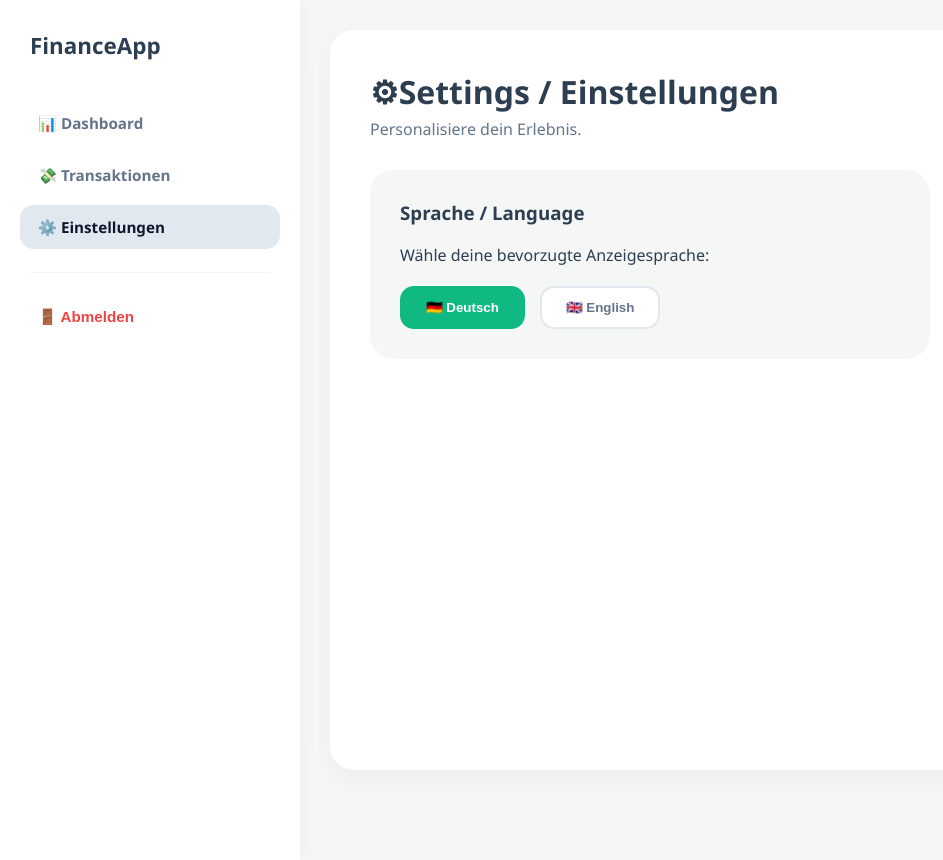
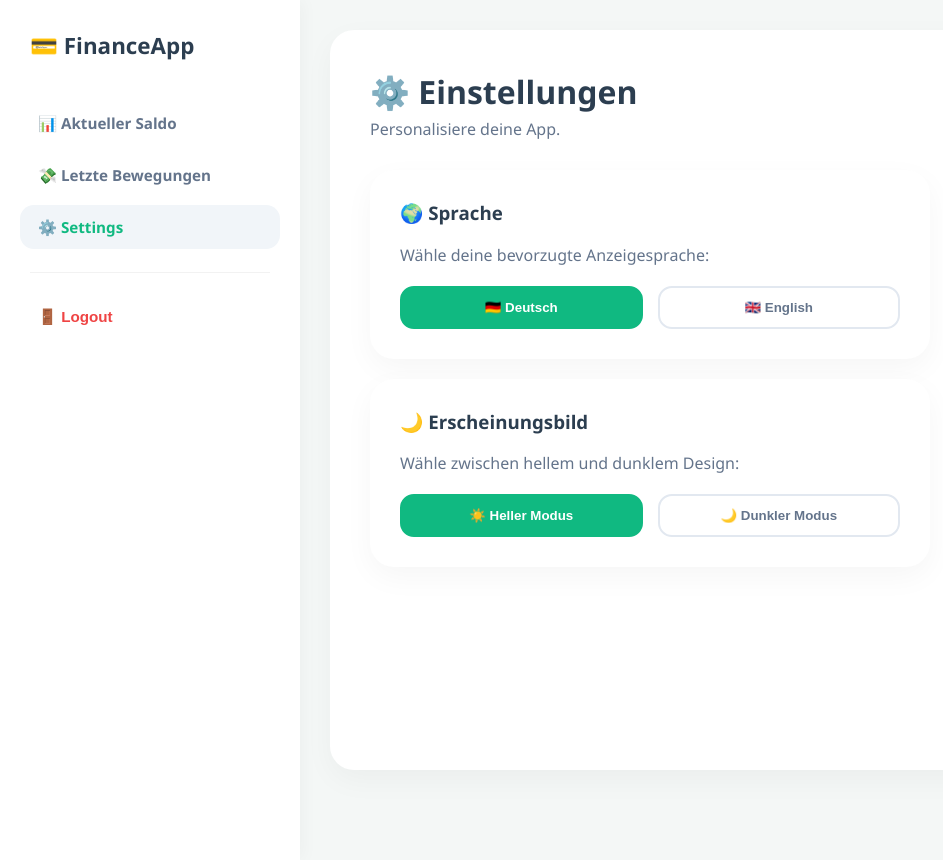
Before and after one commit to mschwan19/personal-finance-dashboard, a Vue app in the folder frontend/: page /settings in a window 1280 px wide. Shown: the whole page, without its empty margins (0-943 px from the left). Built offline with nearby package versions, Linux system fonts and the light colour scheme.

Commit message:
feat: implement persistent dark mode theme with dynamic UI adjustments

```diff
--- a/frontend/src/assets/main.css
+++ b/frontend/src/assets/main.css
@@ -5,9 +5,19 @@
     --text-main: #2c3e50;
     --text-muted: #64748b;
     --white: #ffffff;
+    --bg-hover: #f1f5f9;
     --radius-lg: 24px;
     --radius-md: 14px;
     --shadow-soft: 0 10px 30px rgba(0,0,0,0.04);
+}
+
+:root.dark-mode {
+    --bg-gray: #0f172a;      /* Sehr dunkles Blau-Grau für den Hintergrund */
+    --white: #1e293b;        /* Etwas helleres Dunkelgrau für die Karten */
+    --text-main: #f8fafc;    /* Weißer Text */
+    --text-muted: #94a3b8;
+    --bg-hover: #334155;
+    --shadow-soft: 0 10px 30px rgba(0,0,0,0.3); /* Stärkerer Schatten für Tiefe */
 }
 
 body {
@@ -18,3 +28,7 @@ body {
     color: var(--text-main);
     -webkit-font-smoothing: antialiased;
 }
+
+.content-box, .kpi-card, .sidebar, .content-card, .modal-card, .settings-card, .transaction-item, input, select {
+    transition: background-color 0.3s ease, color 0.3s ease, border-color 0.3s ease;
+}
--- a/frontend/src/components/Sidebar.vue
+++ b/frontend/src/components/Sidebar.vue
@@ -1,10 +1,10 @@
 <script setup>
 import { useRouter } from 'vue-router'
+import { t } from '../utils/i18n'
 
 const router = useRouter()
 
 const logout = () => {
-  // Später: Login-Logik/Token löschen
   router.push('/login')
 }
 </script>
@@ -12,18 +12,18 @@ const logout = () => {
 <template>
   <aside class="sidebar">
     <div class="logo">
-      <h2>FinanceApp</h2>
+      <h2>💳 FinanceApp</h2>
     </div>
 
     <nav class="menu">
-      <router-link to="/" class="nav-item">📊 Dashboard</router-link>
-      <router-link to="/transactions" class="nav-item">💸 Transaktionen</router-link>
-      <router-link to="/settings" class="nav-item">⚙️ Einstellungen</router-link>
+      <router-link to="/" class="nav-item">📊 {{ t('dashboard.currentBalance') }}</router-link>
+      <router-link to="/transactions" class="nav-item">💸 {{ t('dashboard.recentMovements') }}</router-link>
+      <router-link to="/settings" class="nav-item">⚙️ Settings</router-link>
 
       <div class="divider"></div>
 
       <button @click="logout" class="nav-item logout-btn">
-        🚪 Abmelden
+        🚪 Logout
       </button>
     </nav>
   </aside>
@@ -68,21 +68,26 @@ const logout = () => {
   align-items: center;
 }
 
+/* GEÄNDERT: Nutzt jetzt die CSS-Variable für den Hintergrund */
 .nav-item:hover {
-  background-color: #f8fafc;
+  background-color: var(--bg-hover);
   color: var(--text-main);
   transform: translateX(4px);
 }
 
 .router-link-active {
-  background-color: #e2e8f0;
-  color: #0f172a;
+  background-color: var(--bg-hover); /* Auch hier die Variable nutzen */
+  color: var(--primary); /* Highlight-Farbe für den aktiven Link */
 }
 
 .divider {
   height: 1px;
-  background-color: #f1f5f9;
+  background-color: rgba(0, 0, 0, 0.05);
   margin: 15px 10px;
+}
+
+:root.dark-mode .divider {
+  background-color: rgba(255, 255, 255, 0.05);
 }
 
 .logout-btn {
@@ -93,4 +98,8 @@ const logout = () => {
   background-color: #fef2f2;
   color: #dc2626;
 }
+
+:root.dark-mode .logout-btn:hover {
+  background-color: rgba(239, 68, 68, 0.1);
+}
 </style>
--- a/frontend/src/utils/i18n.js
+++ b/frontend/src/utils/i18n.js
@@ -43,6 +43,16 @@ const dictionaries = {
             select: "Please select...",
             save: "Save",
             saving: "Saving..."
+        },
+        settings: {
+            title: "⚙️ Settings",
+            subtitle: "Personalize your app.",
+            language: "🌍 Language",
+            langDesc: "Choose your preferred display language:",
+            appearance: "🌙 Appearance",
+            themeDesc: "Choose between light and dark mode:",
+            lightMode: "☀️ Light Mode",
+            darkMode: "🌙 Dark Mode"
         }
     },
     de: {
@@ -85,6 +95,16 @@ const dictionaries = {
             select: "Bitte wählen...",
             save: "Speichern",
             saving: "Speichert..."
+        },
+        settings: {
+            title: "⚙️ Einstellungen",
+            subtitle: "Personalisiere deine App.",
+            language: "🌍 Sprache",
+            langDesc: "Wähle deine bevorzugte Anzeigesprache:",
+            appearance: "🌙 Erscheinungsbild",
+            themeDesc: "Wähle zwischen hellem und dunklem Design:",
+            lightMode: "☀️ Heller Modus",
+            darkMode: "🌙 Dunkler Modus"
         }
     }
 }
--- /dev/null
+++ b/frontend/src/utils/theme.js
@@ -0,0 +1,18 @@
+import { ref, watch } from 'vue'
+
+// Schauen, ob im Browser-Speicher schon ein Theme liegt, sonst 'light'
+const savedTheme = localStorage.getItem('finance-theme') || 'light'
+
+// Das ist unser reaktiver Schalter
+export const isDarkMode = ref(savedTheme === 'dark')
+
+// Vue beobachtet diesen Schalter. Wenn er sich ändert, wird das Design angepasst.
+watch(isDarkMode, (newVal) => {
+    if (newVal) {
+        document.documentElement.classList.add('dark-mode')
+        localStorage.setItem('finance-theme', 'dark')
+    } else {
+        document.documentElement.classList.remove('dark-mode')
+        localStorage.setItem('finance-theme', 'light')
+    }
+}, { immediate: true }) // immediate: true führt das direkt beim Starten der App aus!
--- a/frontend/src/views/SettingsView.vue
+++ b/frontend/src/views/SettingsView.vue
@@ -1,37 +1,64 @@
 <script setup>
 import { currentLocale, t } from '../utils/i18n'
+import { isDarkMode } from '../utils/theme' // Importiere den Theme-Schalter
 
 const setLanguage = (lang) => {
   currentLocale.value = lang
+}
+
+const setTheme = (isDark) => {
+  isDarkMode.value = isDark
 }
 </script>
 
 <template>
   <div class="settings-page">
     <header class="settings-header">
-      <h2>⚙Settings / Einstellungen</h2>
-      <p class="subtitle">Personalisiere dein Erlebnis.</p>
+      <h2>{{ t('settings.title') }}</h2>
+      <p class="subtitle">{{ t('settings.subtitle') }}</p>
     </header>
 
+    <div class="settings-grid">
       <section class="settings-card">
-      <h3>Sprache / Language</h3>
-      <p>Wähle deine bevorzugte Anzeigesprache:</p>
+        <h3>{{ t('settings.language') }}</h3>
+        <p>{{ t('settings.langDesc') }}</p>
 
         <div class="button-group">
           <button
               @click="setLanguage('de')"
-            :class="['lang-btn', { active: currentLocale === 'de' }]"
+              :class="['action-btn', { active: currentLocale === 'de' }]"
           >
             🇩🇪 Deutsch
           </button>
           <button
               @click="setLanguage('en')"
-            :class="['lang-btn', { active: currentLocale === 'en' }]"
+              :class="['action-btn', { active: currentLocale === 'en' }]"
           >
             🇬🇧 English
           </button>
         </div>
       </section>
+
+      <section class="settings-card">
+        <h3>{{ t('settings.appearance') }}</h3>
+        <p>{{ t('settings.themeDesc') }}</p>
+
+        <div class="button-group">
+          <button
+              @click="setTheme(false)"
+              :class="['action-btn', { active: !isDarkMode }]"
+          >
+            {{ t('settings.lightMode') }}
+          </button>
+          <button
+              @click="setTheme(true)"
+              :class="['action-btn', { active: isDarkMode }]"
+          >
+            {{ t('settings.darkMode') }}
+          </button>
+        </div>
+      </section>
+    </div>
   </div>
 </template>
 
@@ -40,14 +67,22 @@ const setLanguage = (lang) => {
 .settings-header h2 { margin: 0 0 5px 0; color: var(--text-main); font-size: 2rem; }
 .subtitle { margin: 0; color: var(--text-muted); }
 
+.settings-grid {
+  display: flex;
+  flex-direction: column;
+  gap: 20px;
+}
+
 .settings-card {
-  background-color: var(--bg-gray);
+  background-color: var(--white);
   padding: 30px;
   border-radius: var(--radius-lg);
   max-width: 500px;
+  box-shadow: var(--shadow-soft);
 }
 
 .settings-card h3 { margin-top: 0; color: var(--text-main); }
+.settings-card p { color: var(--text-muted); }
 
 .button-group {
   display: flex;
@@ -55,20 +90,27 @@ const setLanguage = (lang) => {
   margin-top: 20px;
 }
 
-.lang-btn {
+.action-btn {
   padding: 12px 24px;
   border: 2px solid #e2e8f0;
-  background-color: var(--white);
+  background-color: transparent;
   border-radius: var(--radius-md);
   cursor: pointer;
   font-weight: bold;
   color: var(--text-muted);
   transition: all 0.2s;
+  flex: 1; /* Knöpfe nehmen gleich viel Platz ein */
 }
 
-.lang-btn:hover { border-color: var(--primary); }
+/* Anpassung für den Dark Mode der inaktiven Buttons */
+:root.dark-mode .action-btn {
+  border-color: #334155;
+  color: #cbd5e1;
+}
 
-.lang-btn.active {
+.action-btn:hover { border-color: var(--primary); color: var(--primary); }
+
+.action-btn.active {
   border-color: var(--primary);
   background-color: var(--primary);
   color: white;
```
Lines whose indentation alone changed are shown as unchanged.
